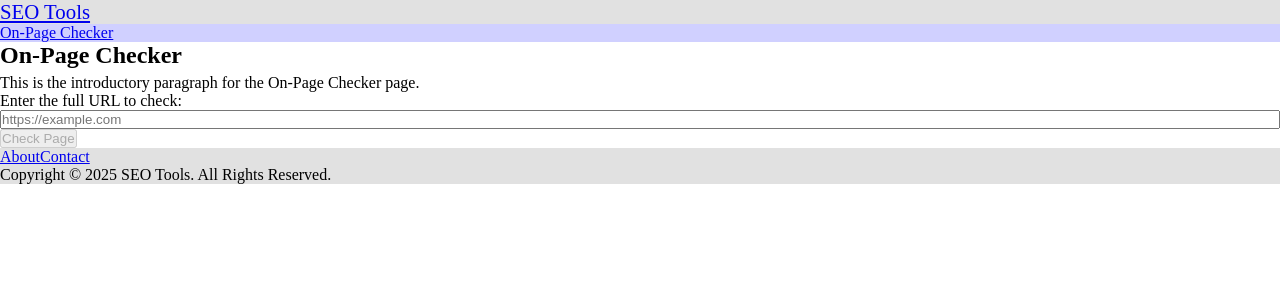
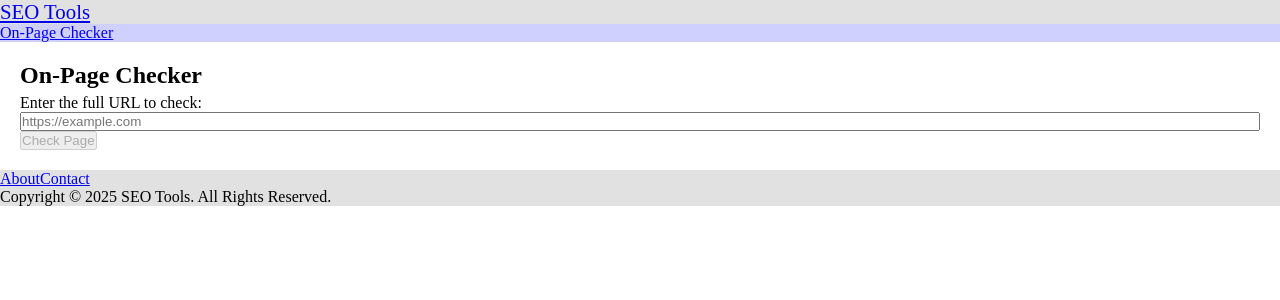
Before and after one commit to johnnyfwk/seo-tools, a Next.js app: page /on-page-checker in a window 1280 px wide. Shown: the top 300 px of the page. Built offline with nearby package versions, Linux system fonts and the light colour scheme.

Commit message:
Fetch meta robots tag.

```diff
--- a/app/api/on-page-checker/route.js
+++ b/app/api/on-page-checker/route.js
@@ -91,13 +91,15 @@ import puppeteer from 'puppeteer';
 async function scrapeWithCheerio(html) {
     const $ = cheerio.load(html);
 
-    const canonicalUrl = $('link[rel="canonical"]').attr('href') || '';
+    const metaRobotsTag = $('meta[name="robots"]').attr('content') || "";
+
+    const canonicalUrl = $('link[rel="canonical"]').attr('href') || "";
 
     const metaTitles = $('title')
         .map((i, element) => $(element).text())
         .get();
 
-    const metaDescription = $('meta[name="description"]').attr('content') || '';
+    const metaDescription = $('meta[name="description"]').attr('content') || "";
 
     const h1s = $('h1').map((i, element) => $(element).text()).get();
     const h2s = $('h2').map((i, element) => $(element).text()).get();
@@ -107,6 +109,7 @@ async function scrapeWithCheerio(html) {
     const h6s = $('h6').map((i, element) => $(element).text()).get();
 
     return {
+        metaRobotsTag,
         canonicalUrl,
         metaTitles,
         metaDescription,
--- a/app/clientPages/clientOnePageChecker.js
+++ b/app/clientPages/clientOnePageChecker.js
@@ -12,6 +12,7 @@ export default function ClientOnPageChecker() {
 
     const [statusCode, setStatusCode] = useState(null);
     const [finalUrl, setFinalUrl] = useState(null);
+    const [metaRobotsTag, setMetaRobotsTag] = useState(null);
     const [canonicalUrl, setCanonicalUrl] = useState(null);
     const [metaTitles, setMetaTitles] = useState(null);
     const [metaDescription, setMetaDescription] = useState(null);
@@ -26,6 +27,7 @@ export default function ClientOnPageChecker() {
         setError(null);
         setStatusCode(null);
         setFinalUrl(null);
+        setMetaRobotsTag(null);
         setCanonicalUrl(null);
         setMetaTitles(null);
         setMetaDescription(null);
@@ -69,6 +71,7 @@ export default function ClientOnPageChecker() {
             if (data.error) {
                 setError(data.error);
             } else if (data.statusCode === 200) {
+                setMetaRobotsTag(data.metaRobotsTag);
                 setCanonicalUrl(data.canonicalUrl);
                 setMetaTitles(data.metaTitles);
                 setMetaDescription(data.metaDescription);
@@ -93,8 +96,6 @@ export default function ClientOnPageChecker() {
         <>
             <section>
                 <h1>On-Page Checker</h1>
-
-                <p>This is the introductory paragraph for the On-Page Checker page.</p>
 
                 <form
                     onSubmit={(e) => {
@@ -147,6 +148,14 @@ export default function ClientOnPageChecker() {
                     <h2>Status Code</h2>
                     <p>{statusCode}</p>
                 </section>
+            }
+
+            {metaRobotsTag
+                ? <section>
+                    <h2>Meta Robots Tag</h2>
+                    <p>{metaRobotsTag}</p>
+                </section>
+                : null
             }
 
             {canonicalUrl
--- a/app/globals.css
+++ b/app/globals.css
@@ -51,6 +51,10 @@ nav {
     background-color: var(--light-blue);
 }
 
+main {
+    padding: 20px;
+}
+
 section {
     margin: 0 0 30px 0;
 }
```
